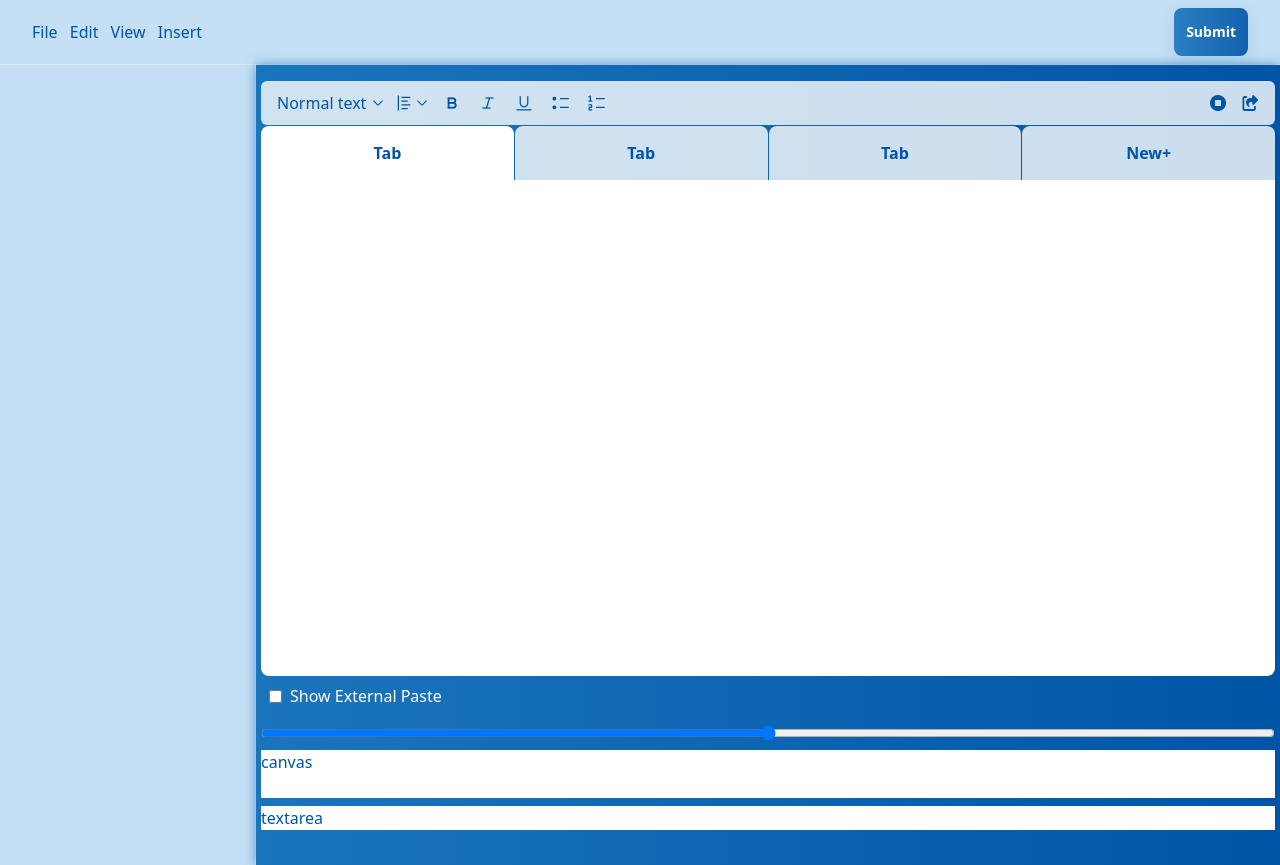
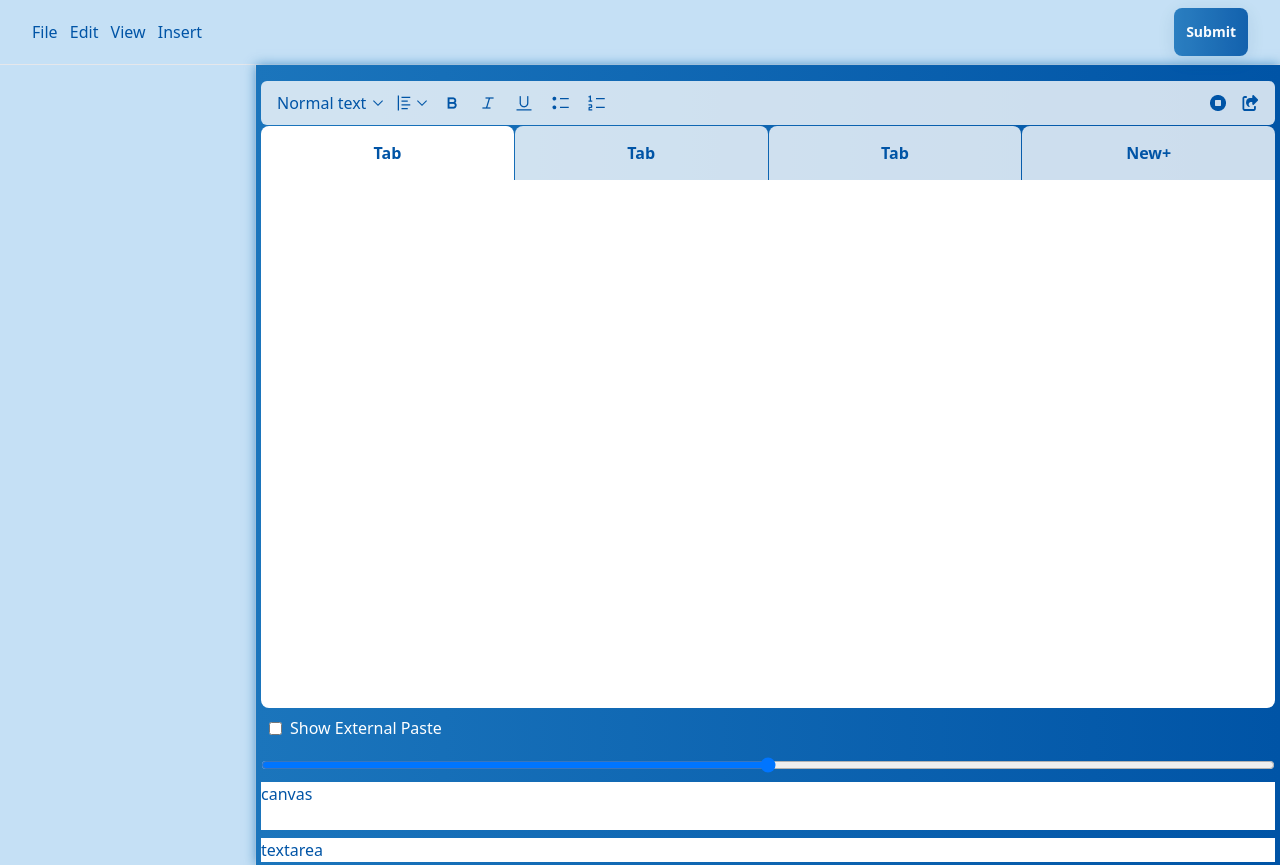
Before and after one commit to BekaSolo/st, a website: page textfield.html in a window 1280 px wide. Drawn offline with Linux system fonts and the light colour scheme.

Commit message:
update h

```diff
--- a/textfield.html
+++ b/textfield.html
@@ -113,7 +113,7 @@
                 id=""
                 cols="30"
                 rows="10"
-                class="resize-none rounded-b-lg w-full max-[1089px]:h-[62vh] h-[62vh]"
+                class="resize-none rounded-b-lg w-full max-[1089px]:h-[66vh] h-[66vh]"
               ></textarea>
             </div>
             <div class="ml-2 mt-2 flex items-center">
```
Also changed, not shown: dist/output.css.
